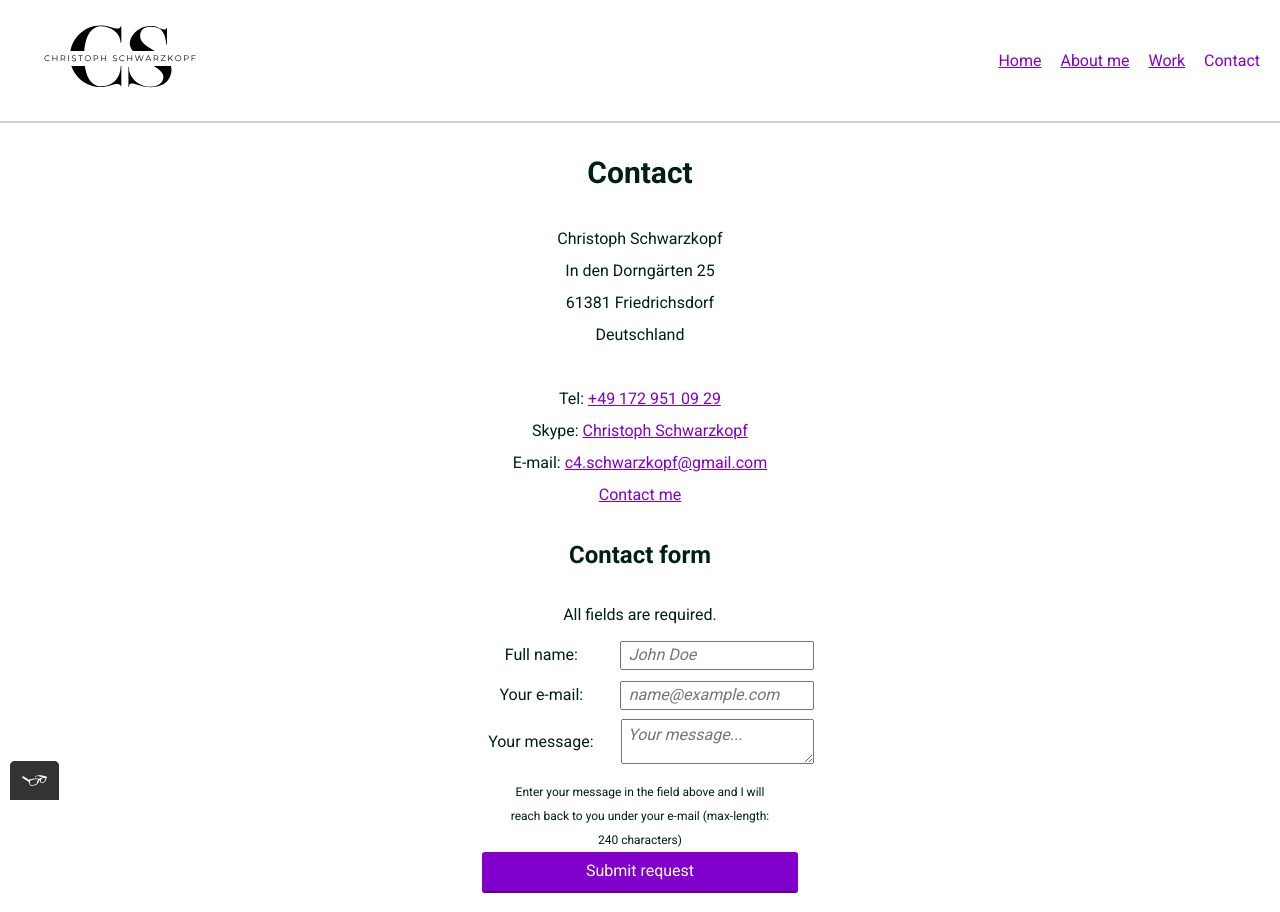
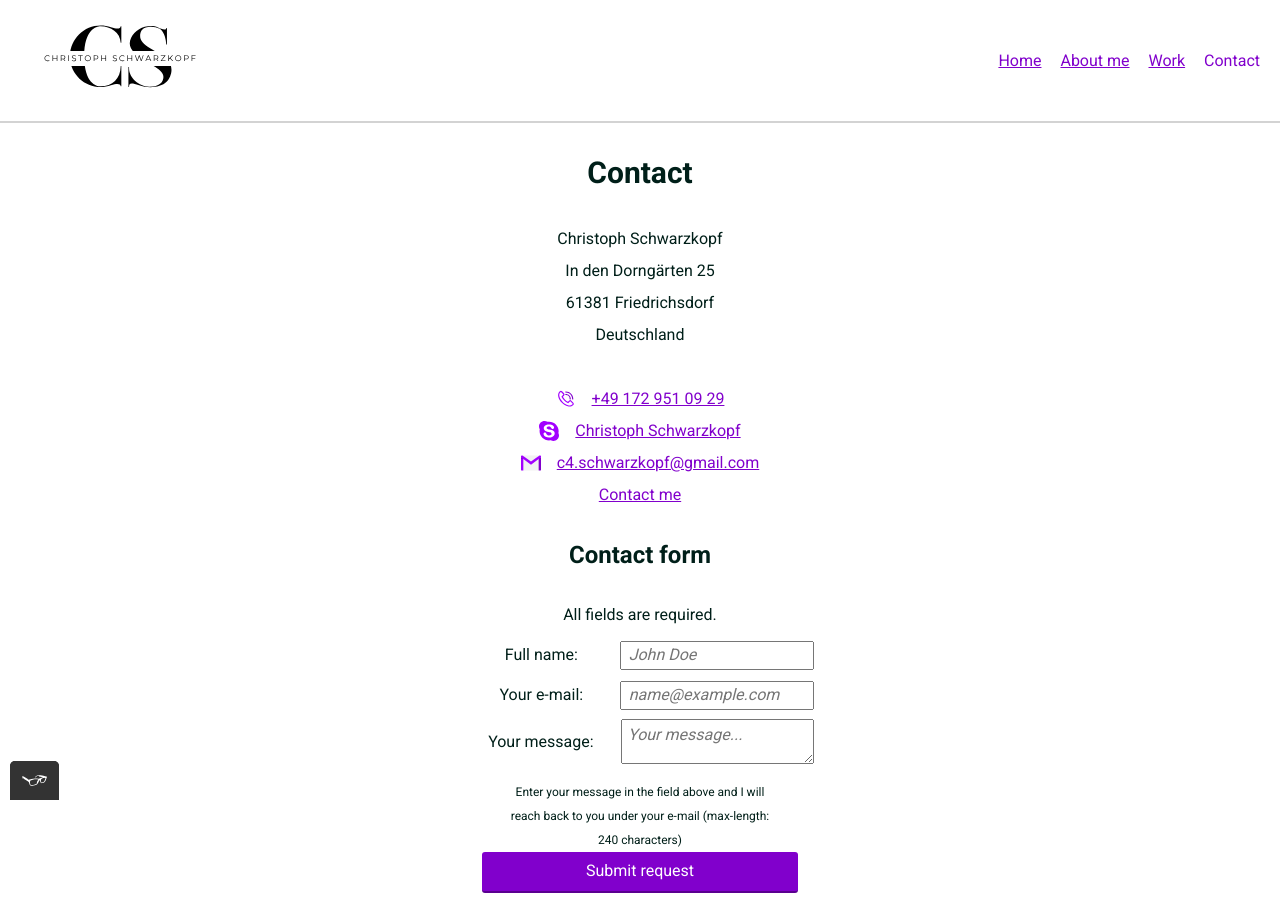
Before and after one commit to CetO-hub/my-portfolio-website, a plain HTML site: page contact.html in a window 1280 px wide. Shown: the top 912 px of the page. Drawn offline with nearby package versions, Linux system fonts and the light colour scheme.

Commit message:
Add communication icons on the contact page

```diff
--- a/contact.html
+++ b/contact.html
@@ -65,15 +65,32 @@
         61381 Friedrichsdorf<br />
         Deutschland<br />
         <br />
-        Tel:
-        <a href="tel:+491729510929" aria-label="Telephone contact line"
-          >+49 172 951 09 29</a
-        ><br />
-        Skype: <a href="skype:Christoph Schwarzkopf">Christoph Schwarzkopf</a
-        ><br />
-        E-mail:
-        <a href="mailto:c4.schwarzkopf@gmail.com">c4.schwarzkopf@gmail.com</a>
-        <br />
+        <div class="communication">
+          <img
+            class="icons"
+            src="./img/phone_icon.svg"
+            alt="An icon illustrating a telephone"
+          />
+          <a href="tel:+491729510929" aria-label="Telephone contact line"
+            >+49 172 951 09 29</a
+          >
+        </div>
+        <div class="communication">
+          <img
+            class="icons"
+            src="./img/skype_icon.svg"
+            alt="An icon illustrating the skype app logo"
+          />
+          <a href="skype:Christoph Schwarzkopf">Christoph Schwarzkopf</a>
+        </div>
+        <div class="communication">
+          <img
+            class="icons"
+            src="./img/email_icon.svg"
+            alt="An icon illustrating an email"
+          />
+          <a href="mailto:c4.schwarzkopf@gmail.com">c4.schwarzkopf@gmail.com</a>
+        </div>
         <a href="mailto:c4.schwarzkopf@gmail.com">Contact me</a>
       </div>
 
--- a/css/styles.css
+++ b/css/styles.css
@@ -280,6 +280,16 @@ button:focus,
   text-align: center;
 }
 
+.icons {
+  width: 20px;
+}
+
+.communication {
+  display: flex;
+  justify-content: center;
+  gap: 1rem;
+}
+
 .contact-form {
   display: flex;
   flex-direction: column;
```
Also changed, not shown: img/email_icon.svg (added), img/phone_icon.svg (added), img/skype_icon.svg (added), 3 other files.
